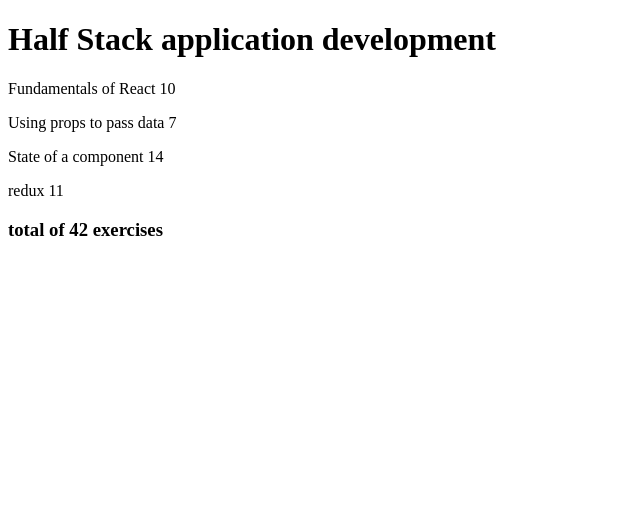
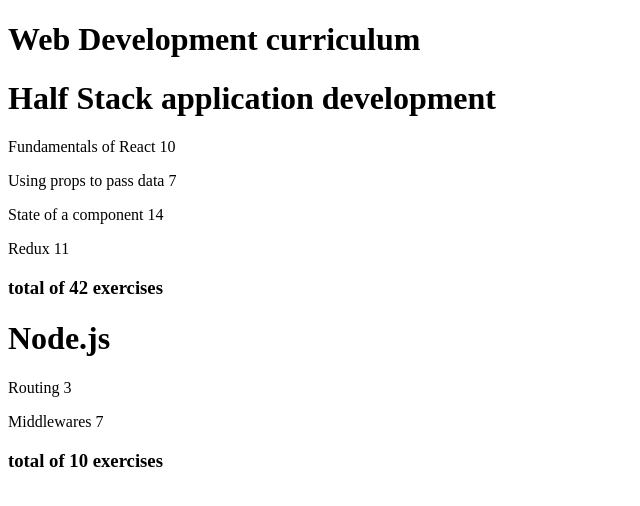
Before and after one commit to SirTwirl/part2, a React (Vite) app in the folder courseinfo/: page / in a window 1280 px wide. Shown: the top 506 px of the page, without its empty margins (0-640 px from the left). Built offline with nearby package versions, Linux system fonts and the light colour scheme.

Commit message:
feat: support list of multiple courses for courseinfo

```diff
--- a/courseinfo/src/App.jsx
+++ b/courseinfo/src/App.jsx
@@ -19,18 +19,27 @@
 )
 
 const Course = ({course}) => (
-  <>
-  <Header name={course.name}/>
-  <Content parts={course.parts}/>
-  </>
+  <div>
+    <Header name={course.name} />
+    <Content parts={course.parts} />
+  </div>
+)
+
+const Courses = ({courses}) => (
+  <div>
+  {courses.map(course =>
+    <Course key={course.id} course={course} />
+  )}
+  </div>
 
 )
 
 
 const App = () => {
-  const course = {
+  const courses = [
+    {
+      name: 'Half Stack application development',
       id: 1,
-    name: 'Half Stack application development',
       parts: [
         {
           name: 'Fundamentals of React',
@@ -48,14 +57,36 @@
           id: 3
         },
         {
-        name: 'redux',
+          name: 'Redux',
           exercises: 11,
           id: 4
         }
       ]
+    },
+    {
+      name: 'Node.js',
+      id: 2,
+      parts: [
+        {
+          name: 'Routing',
+          exercises: 3,
+          id: 1
+        },
+        {
+          name: 'Middlewares',
+          exercises: 7,
+          id: 2
         }
+      ]
+    }
+  ]
 
-  return <Course course={course} />
+  return (
+    <>
+      <h1>Web Development curriculum</h1>
+      <Courses courses={courses} />
+    </>
+)
 }
 
 export default App
```
Lines whose indentation alone changed are shown as unchanged.
